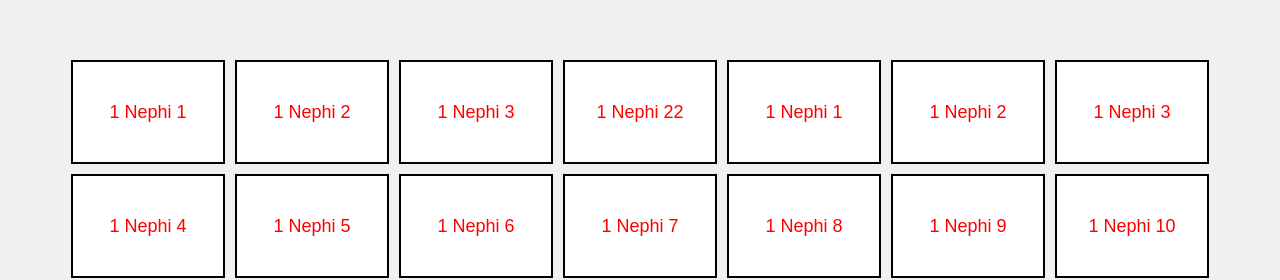
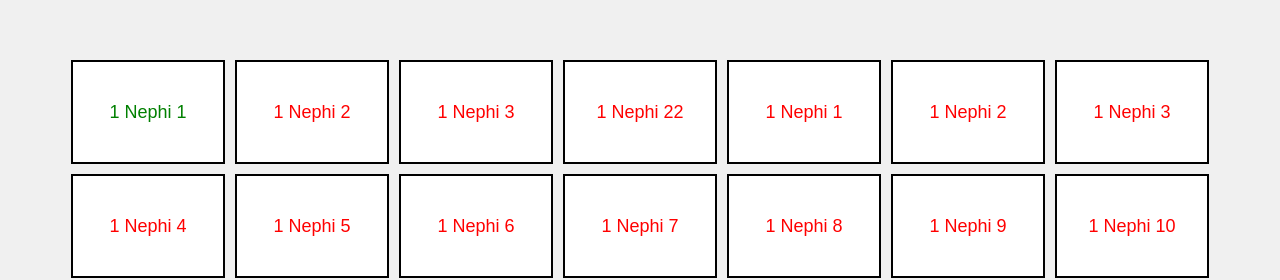
Before and after one commit to dogdanjr/DansTracker, a plain HTML site: page index.html in a window 1280 px wide. Shown: the part 117-397 px from the top of the page. Drawn offline with Linux system fonts and the light colour scheme.

Commit message:
Update styles.css

```diff
--- a/styles.css
+++ b/styles.css
@@ -26,3 +26,7 @@ body {
     font-size: 18px;
     color: red;
 }
+
+.chapter-box.completed {
+    color: green;
+}
```
